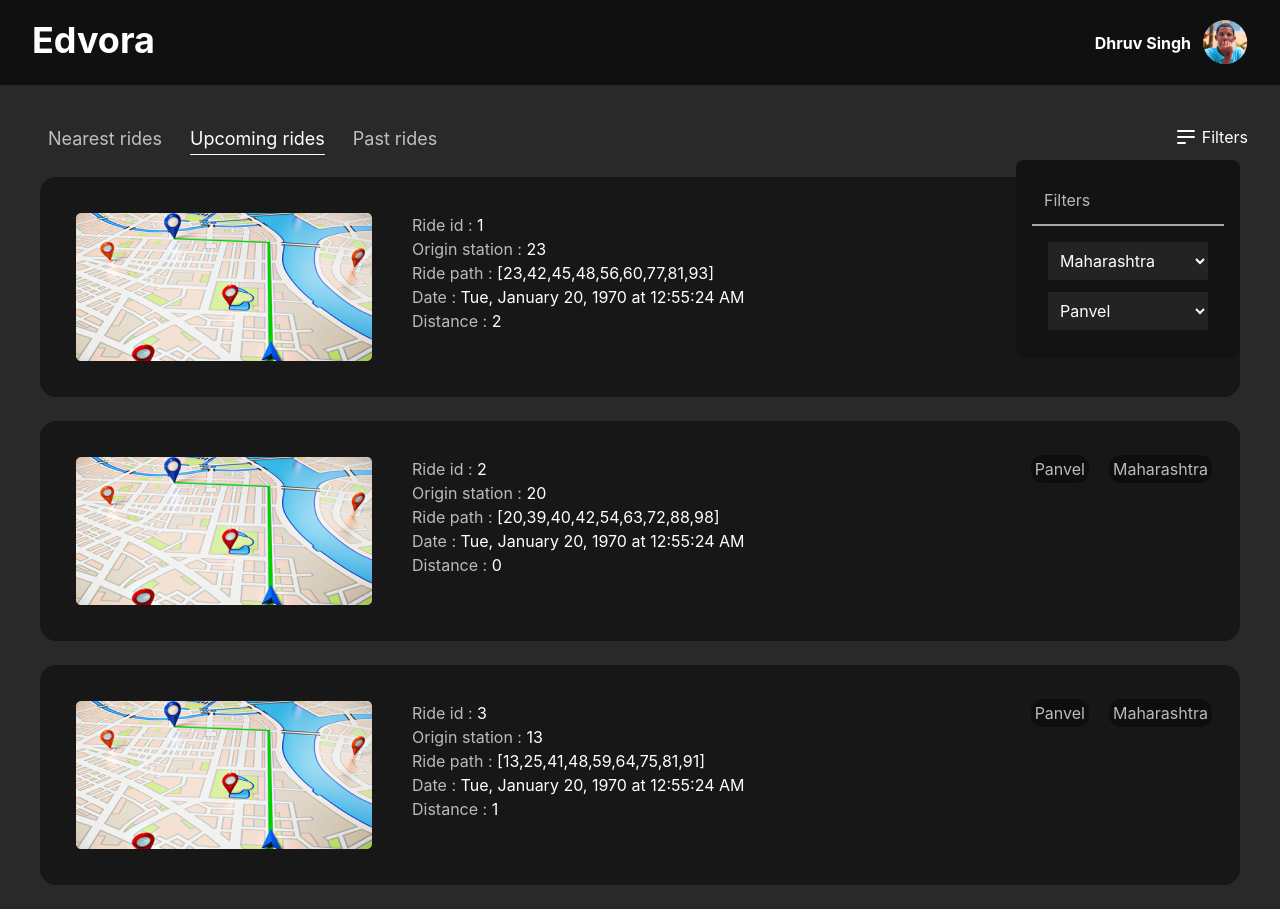
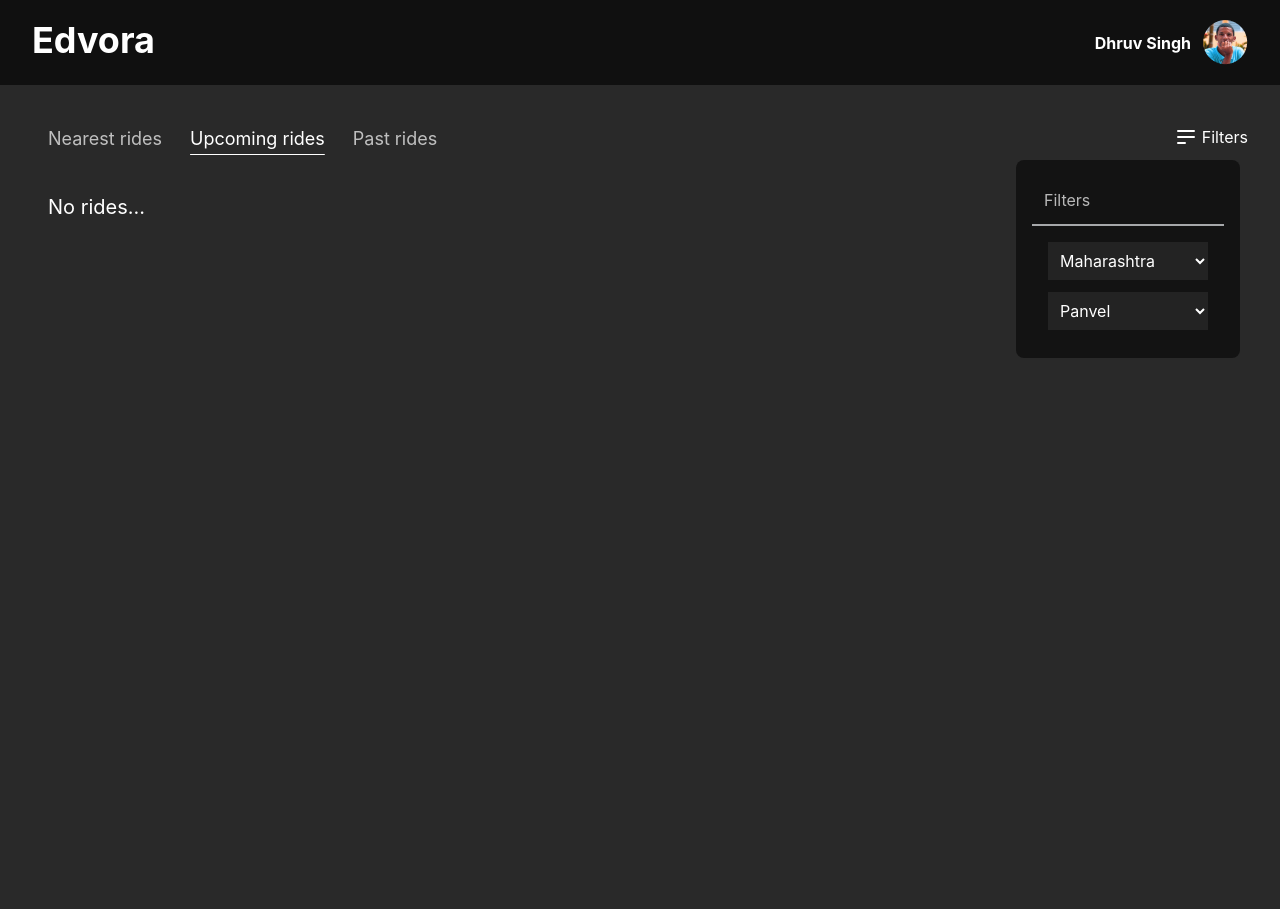
Before and after one commit to ghulamyazdani/edvora, a Next.js app: page / in a window 1280 px wide. Both pictures are taken after a click on the element "Upcoming rides". After the commit the page ends 800 px from the top, so only its background shows below. Built offline with nearby package versions, Linux system fonts and the light colour scheme.

Commit message:
Categories done 😉😉

```diff
--- a/components/List.tsx
+++ b/components/List.tsx
@@ -2,6 +2,7 @@
 import React, { useEffect, useState } from "react";
 import { getUser } from "../services";
 export default function List({ Data, Up, Past }: any) {
+  var flag = 0;
   const [user, setUser]: any = useState([]);
   useEffect(() => {
     getUser().then((res) => {
@@ -29,10 +30,8 @@ export default function List({ Data, Up, Past }: any) {
     });
     return distance;
   }
-
+  function postCard(ride: any) {
     return (
-    <div>
-      {Data.map((ride: any) => (
       <div
         key={ride.id}
         className="flex flex-row justify-between flex-wrap pr-7 bg-[#171717] p-9 mx-10 my-6 rounded-2xl"
@@ -73,7 +72,32 @@ export default function List({ Data, Up, Past }: any) {
           </p>
         </div>
       </div>
-      ))}
+    );
+  }
+  function noRide(flag: any) {
+    if (flag === 1) {
+      return <div className="m-10 ml-12 text-xl">No rides...</div>;
+    }
+  }
+  return (
+    <div>
+      {Data.map((ride: any) => {
+        if (Up) {
+          if (ride.date > Date.now()) {
+            console.log(postCard(ride));
+            return postCard(ride);
+          } else {
+            flag++;
+            return noRide(flag);
+          }
+        } else if (Past) {
+          if (ride.date < Date.now()) {
+            return postCard(ride);
+          }
+        } else {
+          return postCard(ride);
+        }
+      })}
     </div>
   );
 }
```
Lines whose indentation alone changed are shown as unchanged.
